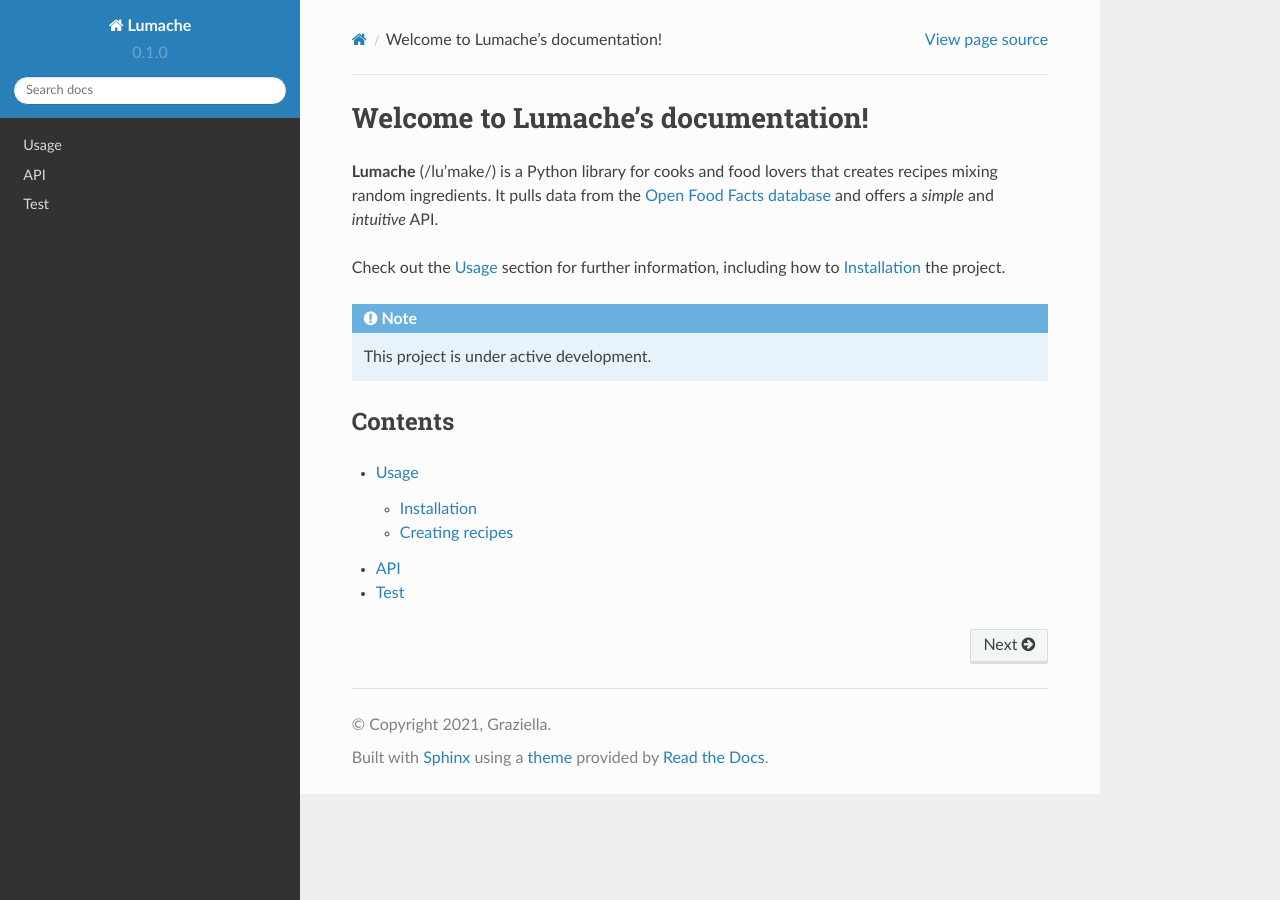
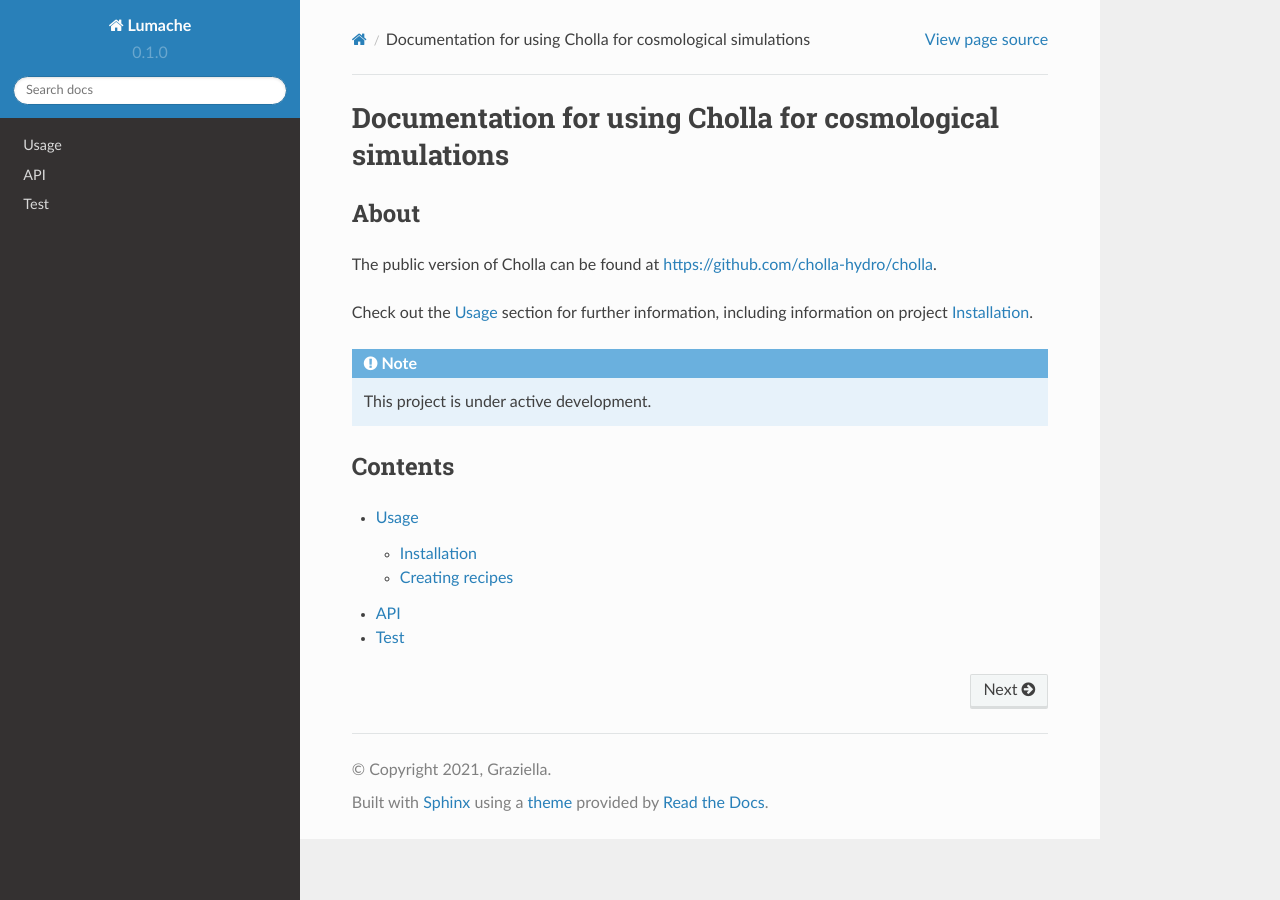
Before and after one commit to evazlimen/cholla-cosmo, a Sphinx documentation site: the page built from docs/source/index.rst, in a window 1280 px wide. Built offline with Sphinx 7.4.7 and the Read the Docs theme 2.0.0, drawn with Linux system fonts in a browser that asks for light colours.

Commit message:
Update index.rst

```diff
--- a/docs/source/index.rst
+++ b/docs/source/index.rst
@@ -1,13 +1,16 @@
-Welcome to Lumache's documentation!
+Documentation for using Cholla for cosmological simulations
 ===================================
+About
+-------
+The public version of Cholla can be found at https://github.com/cholla-hydro/cholla.
 
-**Lumache** (/lu'make/) is a Python library for cooks and food lovers
-that creates recipes mixing random ingredients.
-It pulls data from the `Open Food Facts database <https://world.openfoodfacts.org/>`_
-and offers a *simple* and *intuitive* API.
+.. **Lumache** (/lu'make/) is a Python library for cooks and food lovers
+.. that creates recipes mixing random ingredients.
+.. It pulls data from the `Open Food Facts database <https://world.openfoodfacts.org/>`_
+.. and offers a *simple* and *intuitive* API.
 
 Check out the :doc:`usage` section for further information, including
-how to :ref:`installation` the project.
+information on project :ref:`installation`.
 
 .. note::
 
```
